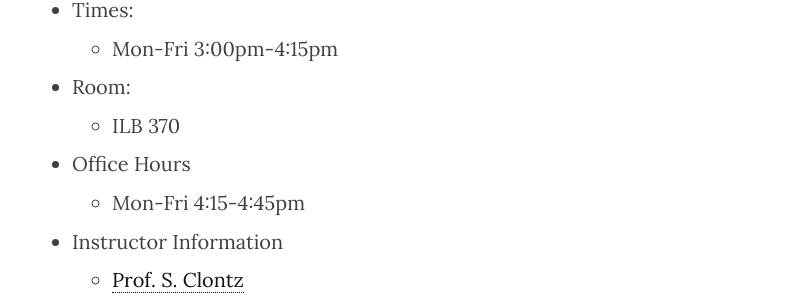
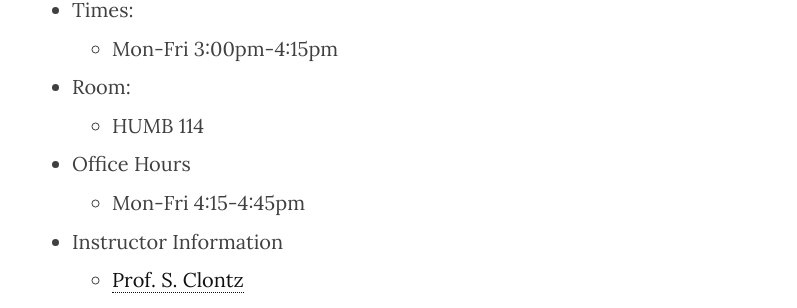
Before and after one commit to jford1906/prof.clontz.org, a Jekyll site: the page built from classes/2017/06/ma227/index.md, in a window 1280 px wide and 900 px high, scrolled down 765 px. Shown: the part 147-455 px from the top of the window, without its empty margins (233-1030 px from the left). Built offline with Jekyll 4.4.1, drawn with Linux system fonts in a browser that asks for light colours; nearby versions of some CDN libraries; formulas are drawn with MathJax 3.

Commit message:
update classroom

```diff
--- a/classes/2017/06/ma227/index.md
+++ b/classes/2017/06/ma227/index.md
@@ -20,7 +20,7 @@ description: "Calculus III - 2017 Summer"
 * Times:
     * Mon-Fri 3:00pm-4:15pm
 * Room:
-    * ILB 370
+    * HUMB 114
 * Office Hours
     * Mon-Fri 4:15-4:45pm
 * Instructor Information
```
